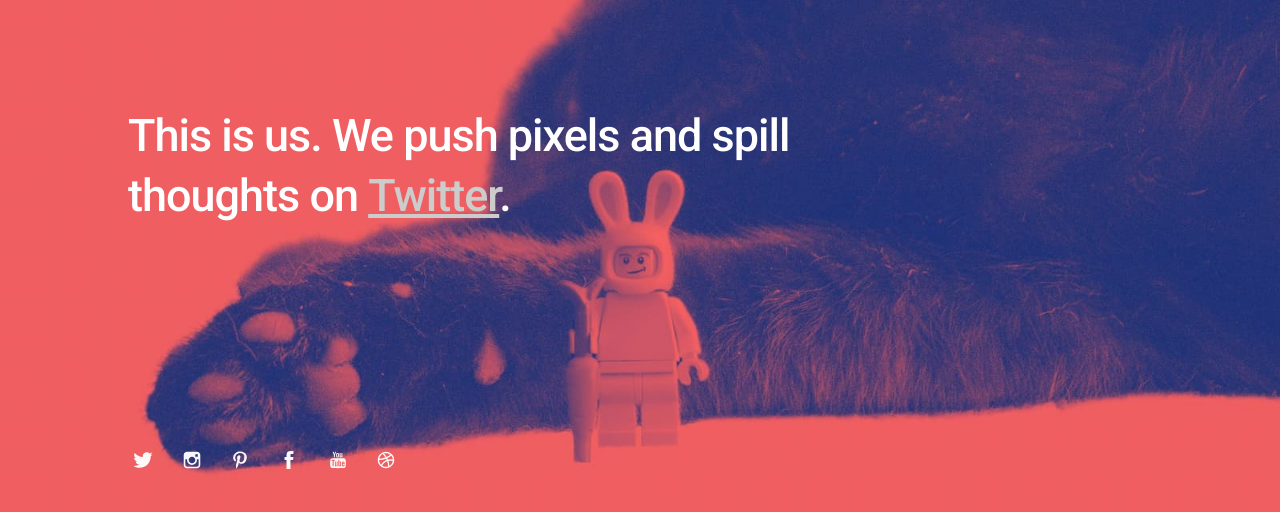
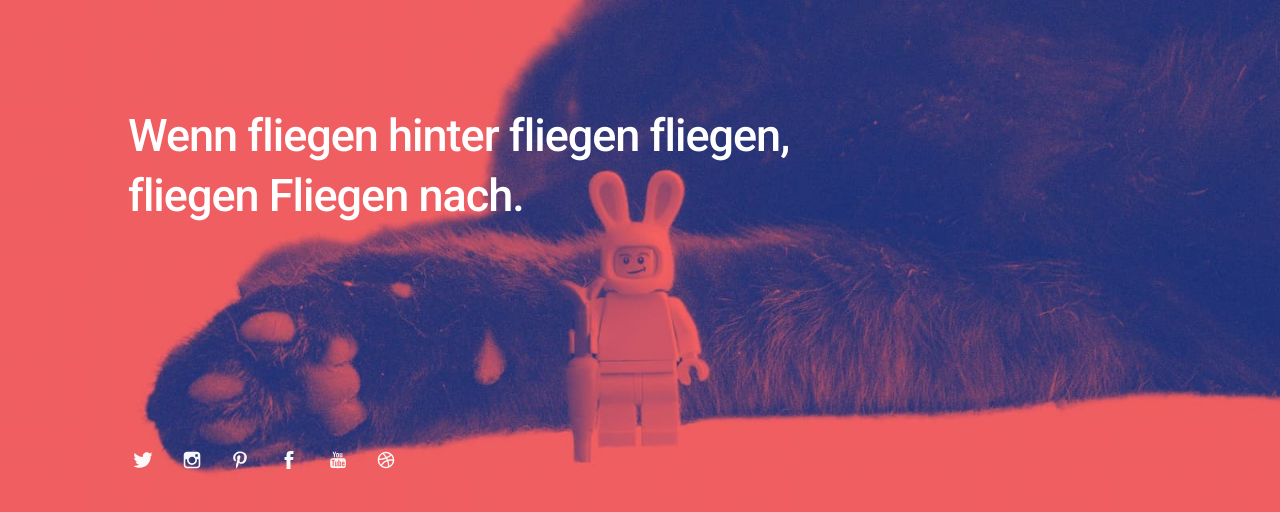
Before and after one commit to realcallelol/realcallelol.github.io, a plain HTML site: page index.html in a window 1280 px wide. Shown: the part 230-742 px from the top of the page. Drawn offline with Linux system fonts and the light colour scheme.

Commit message:
text geändert

```diff
--- a/index.html
+++ b/index.html
@@ -48,7 +48,7 @@
 
 		<div class="bio">
 
-			<p>This is us. We push pixels and spill thoughts on <a href="#">Twitter</a>.</p>
+			<p>Wenn fliegen hinter fliegen fliegen, fliegen Fliegen nach.</p>
 
 		</div>
 
```
